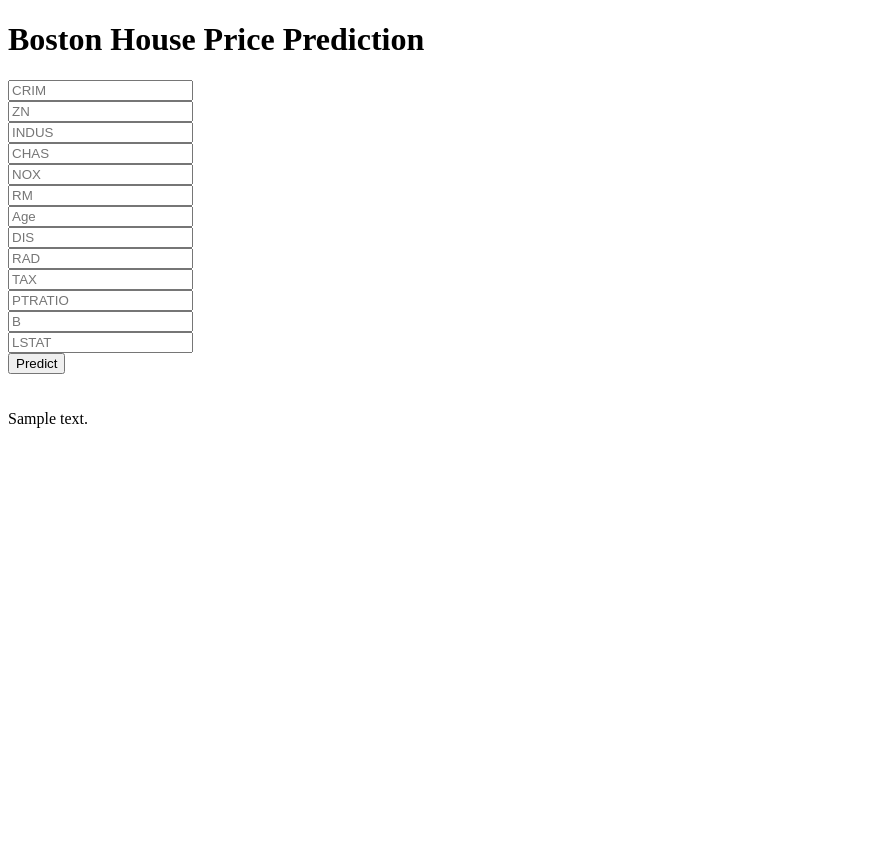
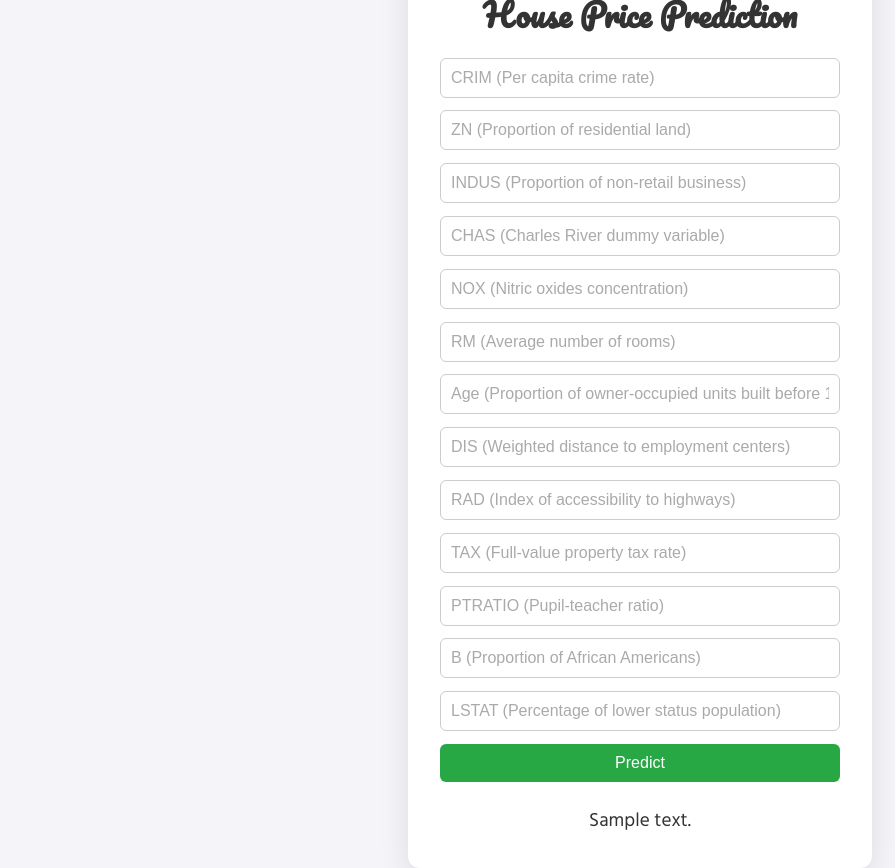
Before and after one commit to terror-akshat/boston-house-prediction, a Flask app: template templates/home.html in a window 1280 px wide. Shown: the whole page, without its empty margins (0-895 px from the left). Before the commit the page ends 428 px from the top, so only its background shows below. Run offline with Flask 3, Linux system fonts and the light colour scheme; the template is opened without the code that fills it: most values are stand-ins (such as "Sample title", 1, 10 or a date in 2020); parts of the project's set-up code (start-up, migrations or seed data) failed here and were passed over.

Commit message:
Update home.html

```diff
--- a/templates/home.html
+++ b/templates/home.html
@@ -1,49 +1,107 @@
-
 <!DOCTYPE html>
-<html >
+<html lang="en">
 
 <head>
-  <meta charset="UTF-8">
-  <title>ML API</title>
-  <link href='https://fonts.googleapis.com/css?family=Pacifico' rel='stylesheet' type='text/css'>
-<link href='https://fonts.googleapis.com/css?family=Arimo' rel='stylesheet' type='text/css'>
-<link href='https://fonts.googleapis.com/css?family=Hind:300' rel='stylesheet' type='text/css'>
-<link href='https://fonts.googleapis.com/css?family=Open+Sans+Condensed:300' rel='stylesheet' type='text/css'>
+    <meta charset="UTF-8">
+    <meta name="viewport" content="width=device-width, initial-scale=1.0">
+    <title>Boston House Price Prediction</title>
+    <link href="https://fonts.googleapis.com/css2?family=Pacifico&family=Hind:wght@300;400&family=Open+Sans+Condensed:wght@300&display=swap" rel="stylesheet">
+    <style>
+        body {
+            font-family: 'Hind', sans-serif;
+            background-color: #f4f4f9;
+            margin: 0;
+            padding: 0;
+            display: flex;
+            justify-content: center;
+            align-items: center;
+            height: 100vh;
+        }
 
+        .container {
+            background: #ffffff;
+            padding: 2rem;
+            border-radius: 12px;
+            box-shadow: 0px 10px 30px rgba(0, 0, 0, 0.1);
+            width: 400px;
+            text-align: center;
+        }
 
+        h1 {
+            font-family: 'Pacifico', cursive;
+            color: #333;
+            font-size: 2rem;
+            margin-bottom: 1rem;
+        }
+
+        form {
+            display: flex;
+            flex-direction: column;
+            gap: 0.8rem;
+        }
+
+        input[type="text"] {
+            padding: 10px;
+            border: 1px solid #ccc;
+            border-radius: 6px;
+            font-size: 1rem;
+            width: 100%;
+            box-sizing: border-box;
+        }
+
+        input[type="text"]::placeholder {
+            color: #aaa;
+        }
+
+        button {
+            padding: 10px;
+            font-size: 1rem;
+            color: white;
+            background-color: #28a745;
+            border: none;
+            border-radius: 6px;
+            cursor: pointer;
+            transition: background-color 0.3s ease;
+        }
+
+        button:hover {
+            background-color: #218838;
+        }
+
+        .prediction-text {
+            margin-top: 1.5rem;
+            font-size: 1.2rem;
+            color: #333;
+            font-weight: 500;
+        }
+    </style>
 </head>
 
 <body>
- <div class="login">
-	<h1>Boston House Price Prediction</h1>
+    <div class="container">
+        <h1>House Price Prediction</h1>
+        <form action="{{ url_for('predict')}}" method="post">
+            <input type="text" name="CRIM" placeholder="CRIM (Per capita crime rate)" required>
+            <input type="text" name="ZN" placeholder="ZN (Proportion of residential land)" required>
+            <input type="text" name="INDUS" placeholder="INDUS (Proportion of non-retail business)" required>
+            <input type="text" name="CHAS" placeholder="CHAS (Charles River dummy variable)" required>
+            <input type="text" name="NOX" placeholder="NOX (Nitric oxides concentration)" required>
+            <input type="text" name="RM" placeholder="RM (Average number of rooms)" required>
+            <input type="text" name="Age" placeholder="Age (Proportion of owner-occupied units built before 1940)" required>
+            <input type="text" name="DIS" placeholder="DIS (Weighted distance to employment centers)" required>
+            <input type="text" name="RAD" placeholder="RAD (Index of accessibility to highways)" required>
+            <input type="text" name="TAX" placeholder="TAX (Full-value property tax rate)" required>
+            <input type="text" name="PTRATIO" placeholder="PTRATIO (Pupil-teacher ratio)" required>
+            <input type="text" name="B" placeholder="B (Proportion of African Americans)" required>
+            <input type="text" name="LSTAT" placeholder="LSTAT (Percentage of lower status population)" required>
 
-     <!-- Main Input For Receiving Query to our ML -->
-    <form action="{{ url_for('predict')}}"method="post">
-      <input type="text" name="CRIM" placeholder="CRIM" required="required" /><br>
-    	<input type="text" name="ZN" placeholder="ZN" required="required" /><br>
-        <input type="text" name="INDUS" placeholder="INDUS" required="required" /><br>
-        <input type="text" name="CHAS" placeholder="CHAS" required="required" /><br>
-        <input type="text" name="NOX" placeholder="NOX" required="required" /><br>
-        <input type="text" name="RM" placeholder="RM" required="required" /><br>
-        <input type="text" name="Age" placeholder="Age" required="required" /><br>
-        <input type="text" name="DIS" placeholder="DIS" required="required" /><br>
-        <input type="text" name="RAD" placeholder="RAD" required="required" /><br>
-        <input type="text" name="TAX" placeholder="TAX" required="required" /><br>
-        <input type="text" name="PTRATIO" placeholder="PTRATIO" required="required" /><br>
-        <input type="text" name="B" placeholder="B" required="required" /><br>
-        <input type="text" name="LSTAT" placeholder="LSTAT" required="required" /><br>
+            <button type="submit">Predict</button>
+        </form>
 
+        <div class="prediction-text">
+            {{ prediction_text }}
+        </div>
+    </div>
+</body>
 
-
-        <button type="submit" class="btn btn-primary btn-block btn-large">Predict</button>
-    </form>
-
-   <br>
-   <br>
-
-
- </div>
- {{prediction_text}}
-
-</body>
 </html>
```
